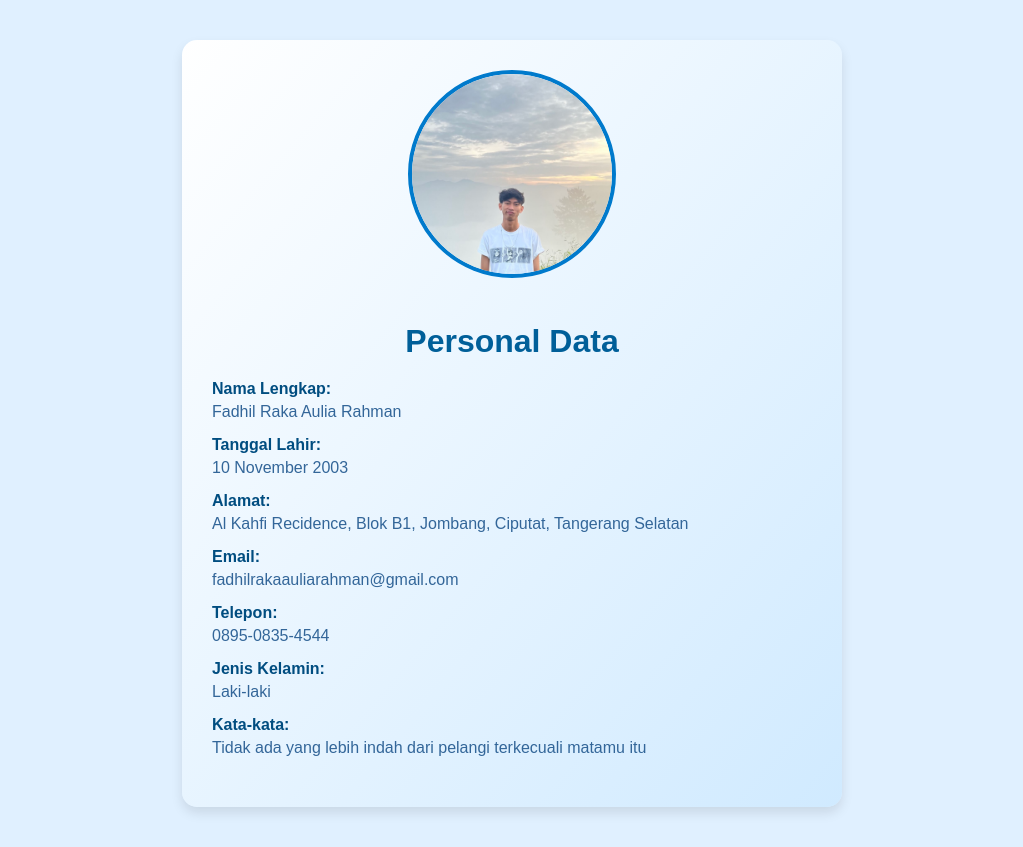
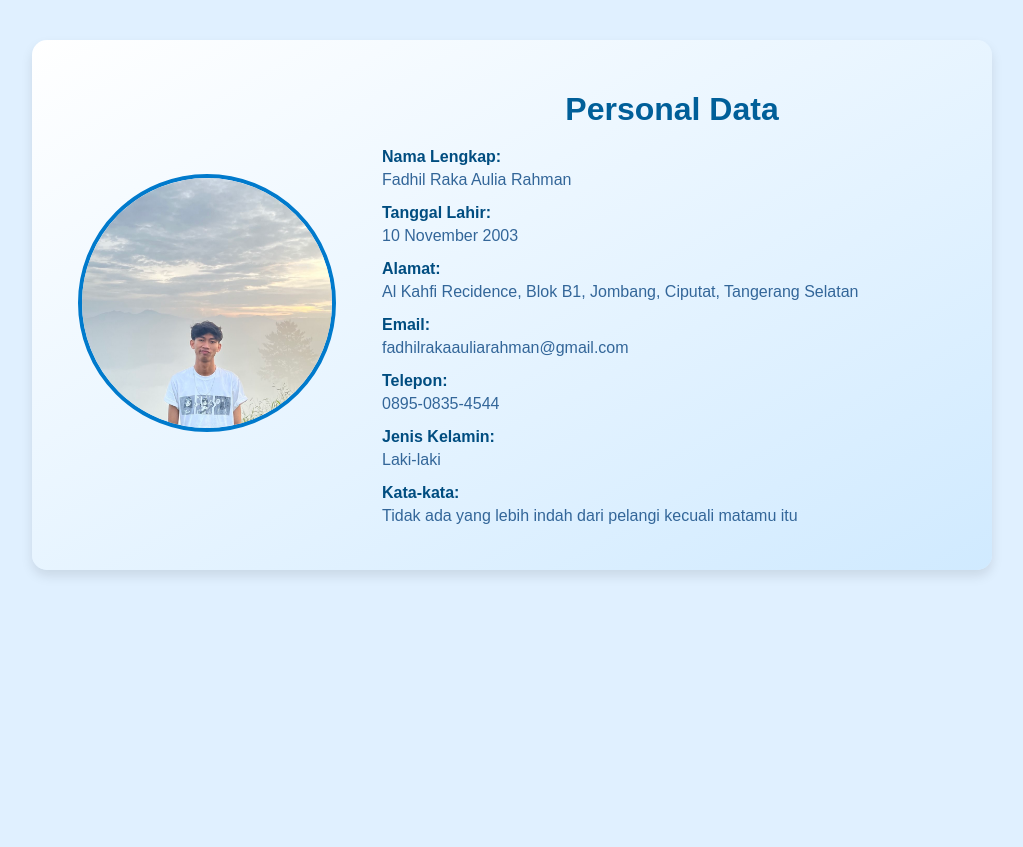
Before and after one commit to FadhilRaka/Cloud-Computing, a plain HTML site: page index.html in a window 1280 px wide. Shown: the whole page, without its empty margins (128-1151 px from the left). After the commit the page ends 800 px from the top, so only its background shows below. Drawn offline with Linux system fonts and the light colour scheme.

Commit message:
Update index.html

```diff
--- a/index.html
+++ b/index.html
@@ -3,7 +3,7 @@
 <head>
   <meta charset="UTF-8" />
   <meta name="viewport" content="width=device-width, initial-scale=1.0"/>
-  <title>Personal Data Page</title>
+  <title>Personal Data Page - Landscape</title>
   <style>
     body {
       font-family: Arial, sans-serif;
@@ -11,24 +11,33 @@
       background-color: #e0f0ff;
     }
     .container {
-      max-width: 600px;
+      max-width: 900px;
       margin: auto;
       background: linear-gradient(to bottom right, #ffffff, #d0eaff);
       padding: 30px;
       border-radius: 15px;
       box-shadow: 0 6px 12px rgba(0,0,0,0.1);
+      display: flex;
+      gap: 30px;
+      align-items: center;
+    }
+    .left {
+      flex: 1;
       text-align: center;
+    }
+    .right {
+      flex: 2;
     }
     h1 {
       color: #005f99;
       margin-bottom: 20px;
+      text-align: center;
     }
     .profile-pic {
-      width: 200px;
-      height: 200px;
+      width: 250px;
+      height: 250px;
       object-fit: cover;
       border-radius: 50%;
-      margin-bottom: 20px;
       border: 4px solid #007acc;
       transition: transform 0.3s ease;
     }
@@ -37,7 +46,6 @@
     }
     .info {
       text-align: left;
-      margin: 20px 0;
     }
     .info label {
       font-weight: bold;
@@ -49,11 +57,23 @@
       margin: 0 0 15px;
       color: #336699;
     }
+    @media (max-width: 768px) {
+      .container {
+        flex-direction: column;
+        text-align: center;
+      }
+      .right {
+        text-align: left;
+      }
+    }
   </style>
 </head>
 <body>
   <div class="container">
+    <div class="left">
       <img src="photo_2025-06-10_17-10-36.jpg" alt="Foto Profil" class="profile-pic">
+    </div>
+    <div class="right">
       <h1>Personal Data</h1>
       <div class="info">
         <label>Nama Lengkap:</label>
@@ -75,7 +95,8 @@
         <p>Laki-laki</p>
 
         <label>Kata-kata:</label>
-      <p>Tidak ada yang lebih indah dari pelangi terkecuali matamu itu</p>
+        <p>Tidak ada yang lebih indah dari pelangi kecuali matamu itu</p>
+      </div>
     </div>
   </div>
 </body>
```
Lines whose indentation alone changed are shown as unchanged.
